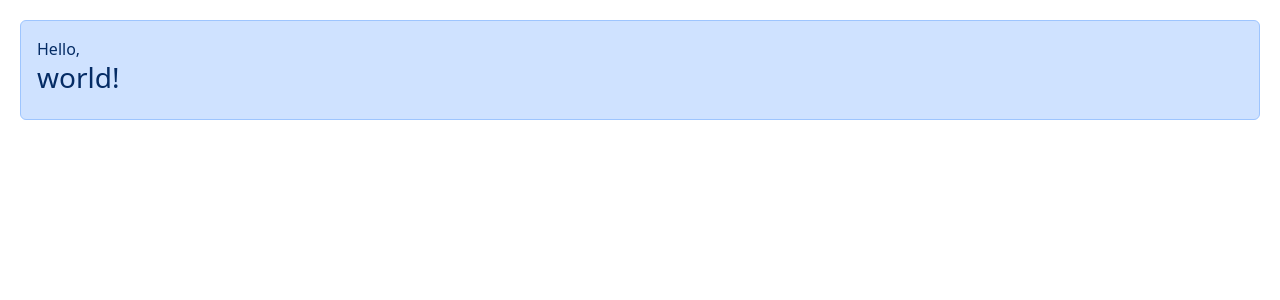
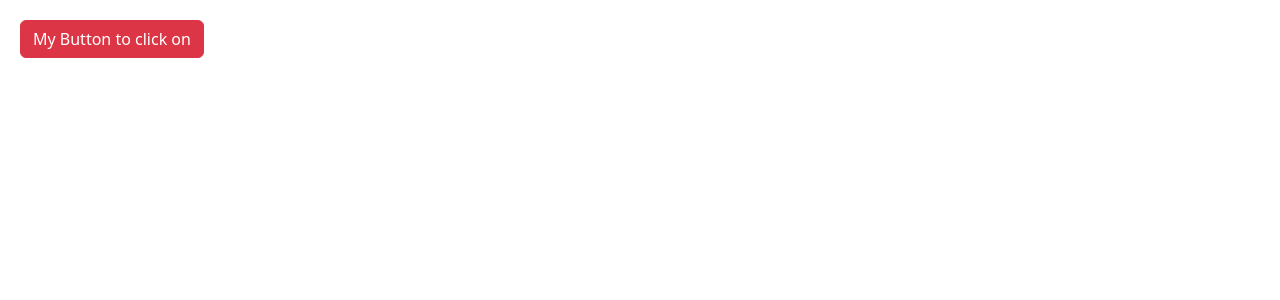
Before and after one commit to cpjjpeters/mosh-react-app-1, a React (Vite) app: page / in a window 1280 px wide. Shown: the top 300 px of the page. Built offline with nearby package versions, Linux system fonts and the light colour scheme.

Commit message:
building a button component

```diff
--- a/src/App.tsx
+++ b/src/App.tsx
@@ -1,11 +1,11 @@
-import Alert from "./components/Alert";
+import Button from "./components/Button";
 
 function App() {
   return (
     <>
-      <Alert>
-        Hello, <h3>world!</h3>
-      </Alert>
+      <Button color="danger" onClick={() => console.log("Clicked")}>
+        My Button to click on
+      </Button>
     </>
   );
 }
--- /dev/null
+++ b/src/components/Button.tsx
@@ -0,0 +1,26 @@
+import React from "react";
+
+interface Props {
+  children: string;
+  color?:
+    | "primary"
+    | "secondary"
+    | "success"
+    | "danger"
+    | "warning"
+    | "info"
+    | "light"
+    | "dark"
+    | "link";
+  onClick?: () => void;
+}
+
+const Button = ({ children, onClick, color = "primary" }: Props) => {
+  return (
+    <button className={"btn btn-" + color} onClick={onClick}>
+      {children}{" "}
+    </button>
+  );
+};
+
+export default Button;
```
